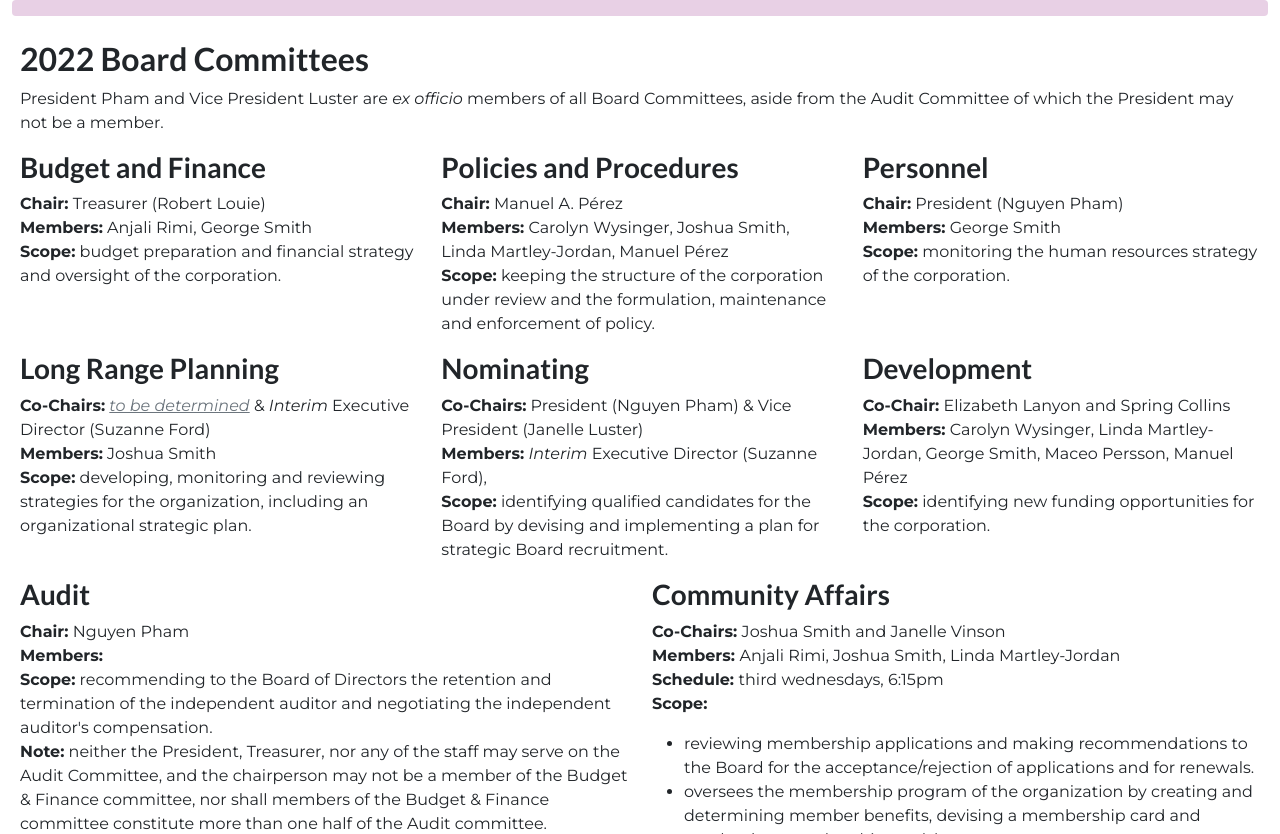
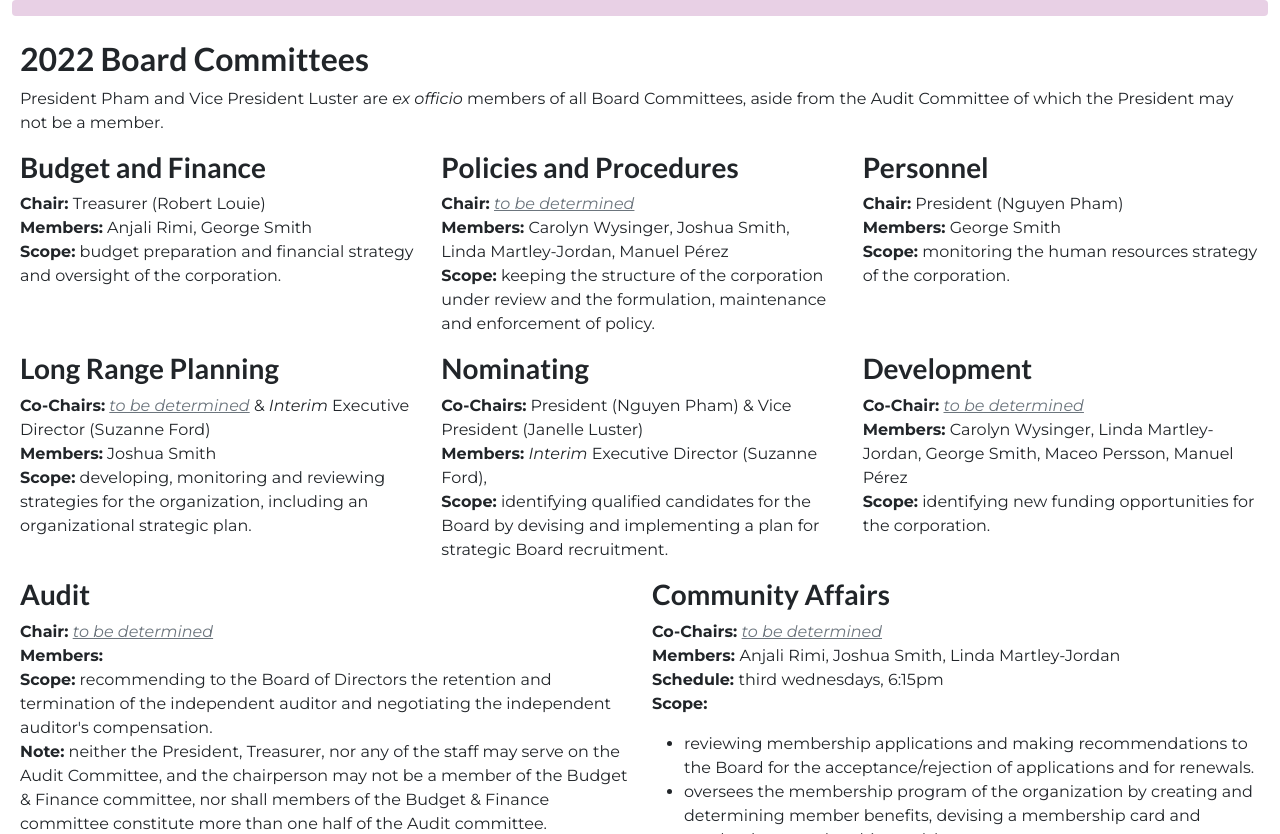
Before and after one commit to sfpride/members, a Jekyll site: the page built from board/index.html, in a window 1280 px wide and 900 px high, scrolled down 788 px, cut to the strip 66-900 px from the top of the window. Built offline with Jekyll 4.4.1, drawn with Linux system fonts in a browser that asks for light colours.

Commit message:
remove board committee chairs
i had left these in for reference as committee membership was
finalized for fy 2023, but now committee chairs will be
chosen at their next meetings.

```diff
--- a/board/index.html
+++ b/board/index.html
@@ -62,7 +62,7 @@ title: Board of Directors
         <div class="col-12 col-md-4">
             <h3>Policies and Procedures</h3>
             <p>
-                <b>Chair:</b> Manuel A. Pérez<br>
+                <b>Chair:</b> <em class="text-decoration-underline text-muted">to be determined</em><br>
                 <b>Members:</b> {{comms.pp}}<br>
                 <!-- <b>Schedule:</b> Fourth Thursdays<br> -->
                 <b>Scope:</b> keeping the structure of the corporation under review and the formulation, maintenance and
@@ -97,7 +97,7 @@ title: Board of Directors
         <div class="col-12 col-md-4">
             <h3>Development</h3>
             <p>
-                <b>Co-Chair:</b> </b> Elizabeth Lanyon and Spring Collins<br>
+                <b>Co-Chair:</b> </b> <em class="text-decoration-underline text-muted">to be determined</em><br>
                 <b>Members:</b> {{comms.d}}<br>
                 <!-- <b>Schedule:</b> First Thursdays<br> -->
                 <b>Scope:</b> identifying new funding opportunities for the corporation.
@@ -106,7 +106,7 @@ title: Board of Directors
         <div class="col-12 col-md-6">
             <h3>Audit</h3>
             <p>
-                <b>Chair:</b> </b> Nguyen Pham<br>
+                <b>Chair:</b> </b> <em class="text-decoration-underline text-muted">to be determined</em><br>
                 <b>Members:</b> {{comms.a}}<br>
                 <b>Scope:</b> recommending to the Board of Directors the retention and termination of the independent
                 auditor and negotiating the independent auditor's compensation.<br>
@@ -117,7 +117,7 @@ title: Board of Directors
         <div class="col-12 col-md-6">
             <h3>Community Affairs</h3>
             <p>
-                <b>Co-Chairs: </b>Joshua Smith and Janelle Vinson<br>
+                <b>Co-Chairs: </b><em class="text-decoration-underline text-muted">to be determined</em><br>
                 <b>Members: </b>{{comms.ca}}<br>
                 <b>Schedule: </b>third wednesdays, 6:15pm<br>
                 <b>Scope:</b>
```
